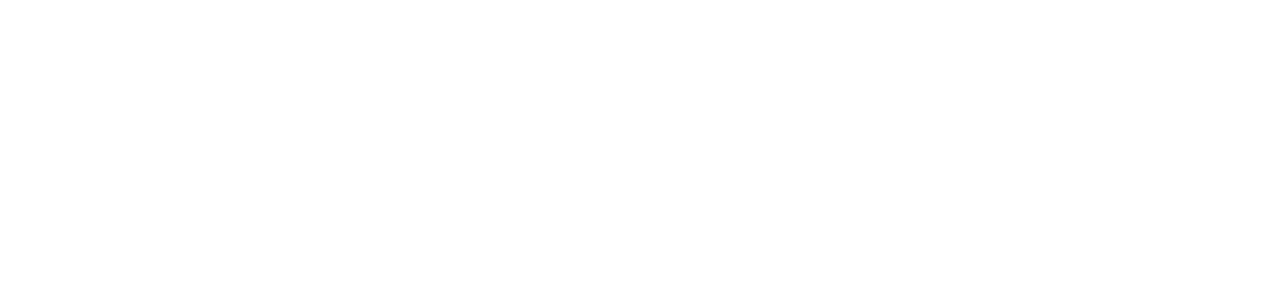
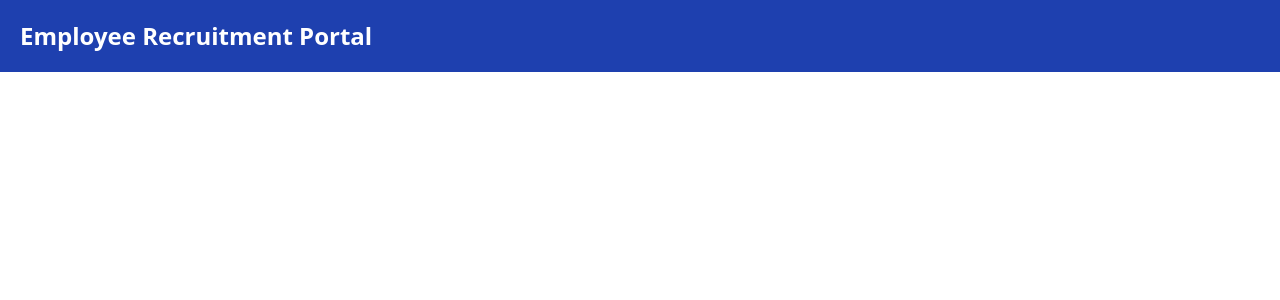
Before and after one commit to machariamarigi/employee-recruitment-portal, a React (Create React App) app: page / in a window 1280 px wide. Shown: the top 300 px of the page. Built offline with nearby package versions, Linux system fonts and the light colour scheme.

Commit message:
Add the home route

```diff
--- a/src/App.tsx
+++ b/src/App.tsx
@@ -1,8 +1,13 @@
 import React from 'react';
+import { Route, Switch } from 'react-router-dom';
+import Home from './pages/Home/Home';
 
 const App = () => {
   return (
     <div>
+      <Switch>
+        <Route exact path="/" component={Home} />
+      </Switch>
     </div>
   );
 }
```
